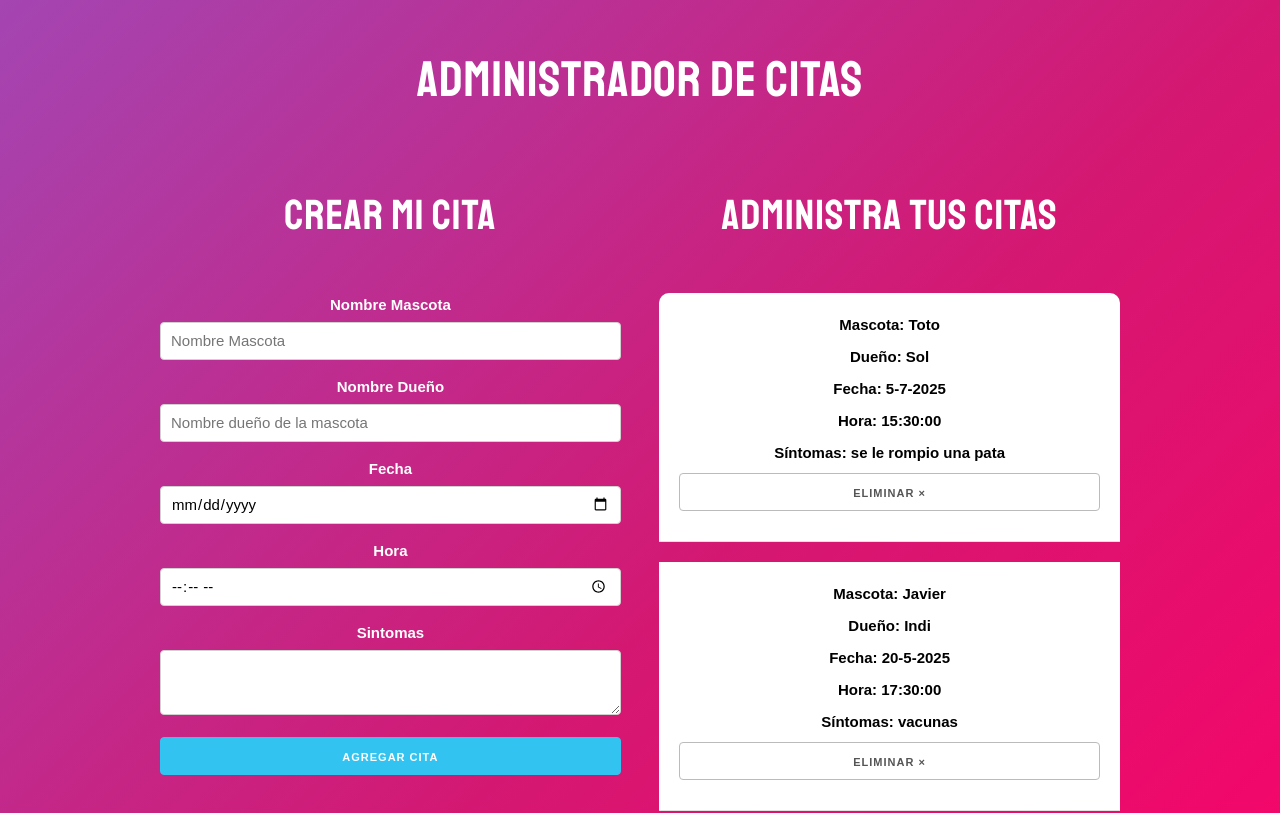
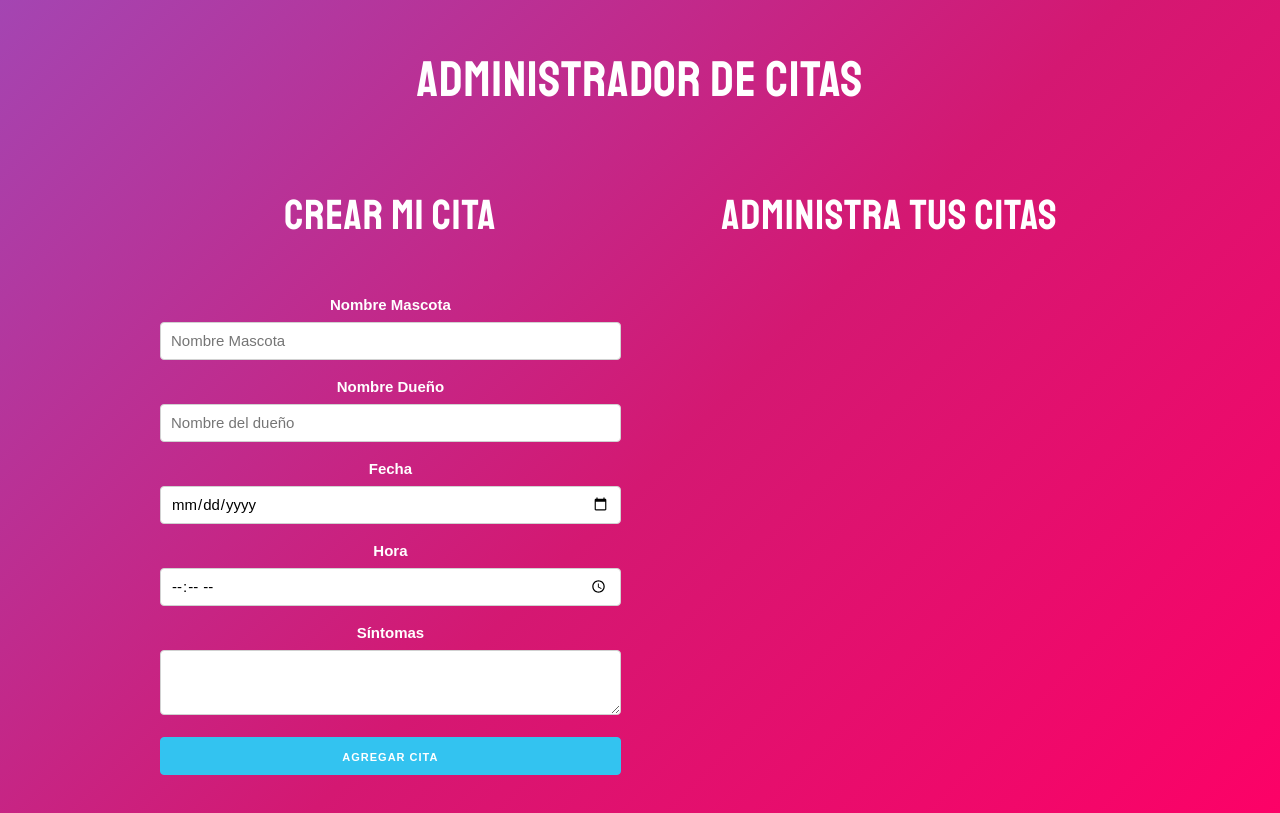
Before and after one commit to Solizra/EFSI-TP-4-Citas-2.0-IZRAELEWICZ, a React (Vite) app in the folder mi-proyecto/: page / in a window 1280 px wide. Shown: the top 813 px of the page. Built offline with nearby package versions, Linux system fonts and the light colour scheme.

Commit message:
casi finalizado

```diff
--- a/mi-proyecto/src/App.jsx
+++ b/mi-proyecto/src/App.jsx
@@ -1,24 +1,20 @@
 import { useState } from 'react'
-import reactLogo from './assets/react.svg'
-import viteLogo from '/vite.svg'
 import './App.css'
 import Formulario from './components/Formulario'
-import Cita from './components/Cita'
 import ListadoCitas from './components/Listado'
 
 function App() {
-  const [count, setCount] = useState(0)
+  const [citas, setCitas] = useState([]);
 
   return (
     <>
       <h1>ADMINISTRADOR DE CITAS</h1>
       <div class = "container">
         <div class= "row">
-        <Formulario />
-        <ListadoCitas/>
+        <Formulario setCitas = {setCitas}></Formulario>
+        <ListadoCitas citas= {citas} setCitas = {setCitas}></ListadoCitas>
         </div>
       </div>
-
     </>
   )
 }
--- a/mi-proyecto/src/components/Cita.jsx
+++ b/mi-proyecto/src/components/Cita.jsx
@@ -1,17 +1,16 @@
+import './Cita.css'
 
-import './Cita.css';
-
-const Cita = ({ nombreMascota, nombreDueño, fecha, hora, sintomas }) => {
+function Cita({ id, mascota, dueno, fecha, hora, sintomas, eliminarCita }) {
   return (
     <div className="cita">
-            <p><strong>Mascota:</strong> {nombreMascota}</p>
-            <p><strong>Dueño:</strong> {nombreDueño}</p>
+      <p><strong>Mascota:</strong> {mascota}</p>
+      <p><strong>Dueño:</strong> {dueno}</p>
       <p><strong>Fecha:</strong> {fecha}</p>
       <p><strong>Hora:</strong> {hora}</p>
       <p><strong>Síntomas:</strong> {sintomas}</p>
-            <button class="button elimnar u-full-width">Eliminar ×</button>
+      <button className="button eliminar u-full-width" onClick={() => eliminarCita(id)}>Eliminar × </button>
     </div>
-    );
-};
+  )
+}
 
-export default Cita;
+export default Cita
--- a/mi-proyecto/src/components/Formulario.jsx
+++ b/mi-proyecto/src/components/Formulario.jsx
@@ -1,32 +1,55 @@
+import { useState } from 'react'
 import './Formulario.css'
 
-function Formulario(){
-    return(
-        <>
-            <div className="one-half column">
-            <h2>Crear mi Cita</h2>
-                <form>
-                <label>Nombre Mascota</label>
-                <input type="text" name="mascota" class="u-full-width" placeholder="Nombre Mascota" value=""/>
+function Formulario({ setCitas }) {
+  const [mascota, setMascota] = useState('')
+  const [dueno, setDueno] = useState('')
+  const [fecha, setFecha] = useState('')
+  const [hora, setHora] = useState('')
+  const [sintomas, setSintomas] = useState('')
 
-                <label>Nombre Dueño</label>
-                <input type="text" name="propietario" class="u-full-width" placeholder="Nombre dueño de la mascota" value=""/>
+  // ID único que vamos a generar automáticamente
+  let idCita = 1
 
-                <label>Fecha</label>
-                <input type="date" name="fecha" class="u-full-width" value=""/>
+  function agregarCita() {
+    const nuevaCita = {
+      id: idCita++,
+      mascota,
+      dueno,
+      fecha,
+      hora,
+      sintomas
+    }
 
-                <label>Hora</label>
-                <input type="time" name="hora" class="u-full-width" value=""/>
+    setCitas((citasAnteriores) => [...citasAnteriores, nuevaCita]) //se ponen los "..." porque sino se me actualiza, no se me agrega nada
 
-                <label>Sintomas</label>
-                <textarea name="sintomas" class="u-full-width"></textarea>
+    setMascota('')
+    setDueno('')
+    setFecha('')
+    setHora('')
+    setSintomas('')
+  }
 
-                <button type="submit" class="u-full-width button-primary">Agregar Cita</button>
+  return (
+    <div className="one-half column">
+      <h2>Crear mi Cita</h2>
+      <form>
+        <label>Nombre Mascota</label>
+        <input type="text" className="u-full-width" placeholder="Nombre Mascota" value={mascota} onChange={(e) => setMascota(e.target.value)}/>
+        <label>Nombre Dueño</label>
+        <input type="text" className="u-full-width" placeholder="Nombre del dueño" value={dueno} onChange={(e) => setDueno(e.target.value)}/>
+        <label>Fecha</label>
+        <input type="date" className="u-full-width" value={fecha} onChange={(e) => setFecha(e.target.value)}/>
+        <label>Hora</label>
+        <input type="time" className="u-full-width" value={hora} onChange={(e) => setHora(e.target.value)}/>
 
-                </form>
-            </div>
-        </>
-    )
+        <label>Síntomas</label>
+        <textarea className="u-full-width" value={sintomas} onChange={(e) => setSintomas(e.target.value)}></textarea>
+
+        <button type="button" className="u-full-width button-primary" onClick={agregarCita}>Agregar Cita </button>
+      </form>
+    </div>
+  )
 }
 
 export default Formulario
--- a/mi-proyecto/src/components/Listado.jsx
+++ b/mi-proyecto/src/components/Listado.jsx
@@ -1,16 +1,21 @@
-import Cita from './Cita';
-import './Listado.css';
+import Cita from './Cita'
+import './Listado.css'
 
-const ListadoCitas = () => {
+function ListadoCitas({ citas, setCitas }) {
 
-    return (
-            <div className="one-half column">
-                <h2>Administra tus citas</h2>
-                <Cita nombreMascota="Toto" nombreDueño="Sol" fecha="5-7-2025" hora="15:30:00" sintomas="se le rompio una pata"/>
-                <Cita nombreMascota="Javier" nombreDueño="Indi" fecha="20-5-2025" hora="17:30:00" sintomas="vacunas"/>
-                <Cita nombreMascota="Ñoqui" nombreDueño="Flecha" fecha="8-8-2025" hora="12:45:00" sintomas="no quiere comer"/>
-            </div>
-    );
-};
+  function eliminarCita(id) {
+    const nuevasCitas = citas.filter(cita => cita.id !== id)
+    setCitas(nuevasCitas)
+  }
 
-export default ListadoCitas;
+  return (
+    <div className="one-half column">
+      <h2>Administra tus citas</h2>
+      {citas.map((cita) => (
+        <Cita id={cita.id} mascota={cita.mascota} dueno={cita.dueno} fecha={cita.fecha} hora={cita.hora} sintomas={cita.sintomas} eliminarCita={eliminarCita}/>
+      ))}
+    </div>
+  )
+}
+
+export default ListadoCitas
```
Lines whose indentation alone changed are shown as unchanged.
